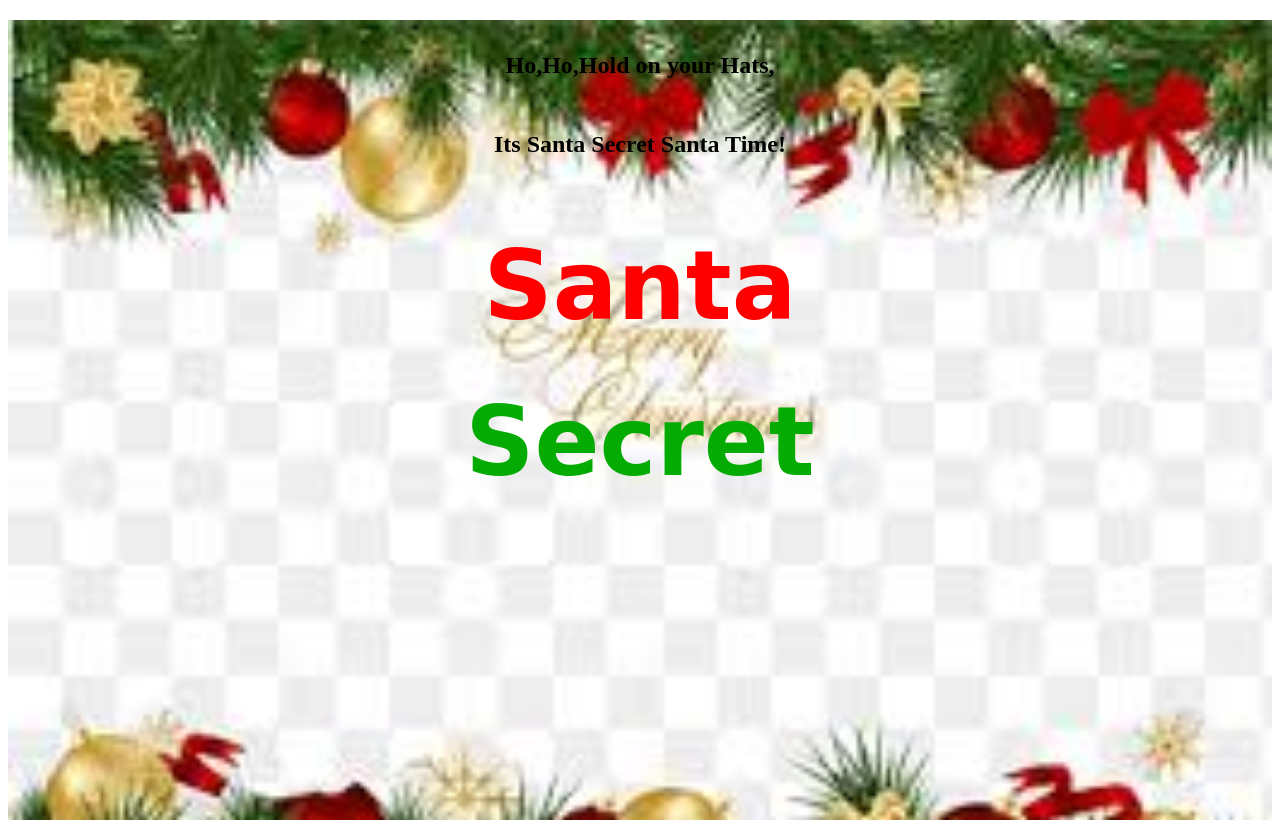
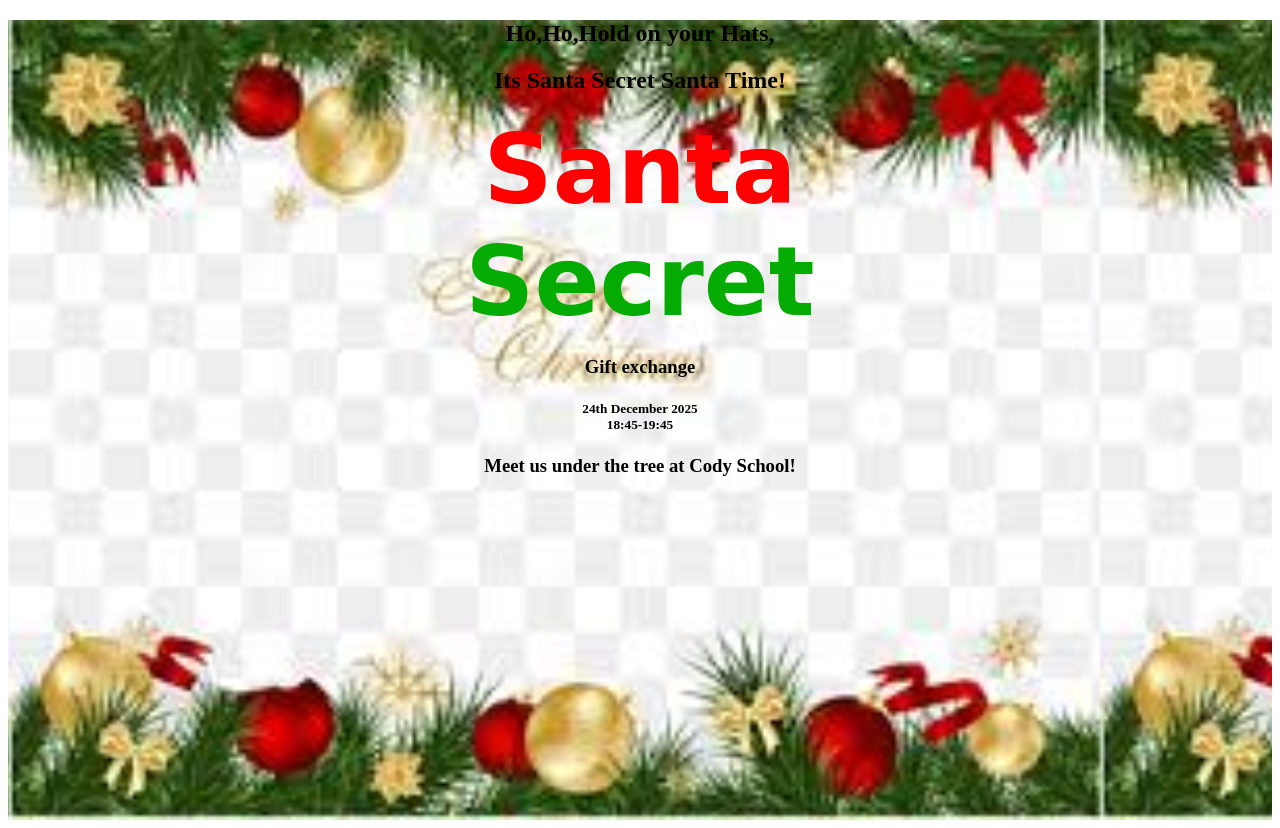
Before and after one commit to erdikrasniqi12/projekti6, a plain HTML site: page index.html in a window 1280 px wide. Drawn offline with Linux system fonts and the light colour scheme.

Commit message:
fix:finishing

```diff
--- a/index.html
+++ b/index.html
@@ -12,6 +12,16 @@
         <h2>Its Santa Secret Santa Time!<h2>
         <h1 class="santa">Santa</h1>
         <h1 class="secret">Secret</h1>
-      </div>
+        <div class="location">
+        <h3>Gift exchange</h3>
+        <h5>24th December 2025
+            <br>
+            18:45-19:45
+        </h5>
+        <h3>Meet us under the tree at Cody School!</h3>
+
+        </div>
+
+    </div>
 </body>
 </html>
--- a/style.css
+++ b/style.css
@@ -1,14 +1,14 @@
 .background{
     background-image: url(images/images\ \(1\).jpg);
-    background-size: cover;
+    /* background-size: cover; */
+    background-size: contain ;
     height: 100vh;
     width: 100%;
-
 }
 
 h2 {
     text-align: center;
-    padding-top: 32px;
+    /* padding-top: 32px; */
 }
 
 .santa{
@@ -16,7 +16,8 @@ h2 {
     font-size: 96px;
     color: red;
     text-align: center;
-    margin-top: 20px;
+    margin: 0;
+    padding: 0;
 }
 
 .secret{
@@ -24,5 +25,12 @@ h2 {
     font-size: 96px;
     color: rgb(3, 171, 3);
     text-align: center;
-    margin-top: -20px;
+     margin: 0;
+    padding: 0;
 }
+
+.location{
+    text-align: center;
+
+
+}
```
Also changed, not shown: images/images.png (added).
